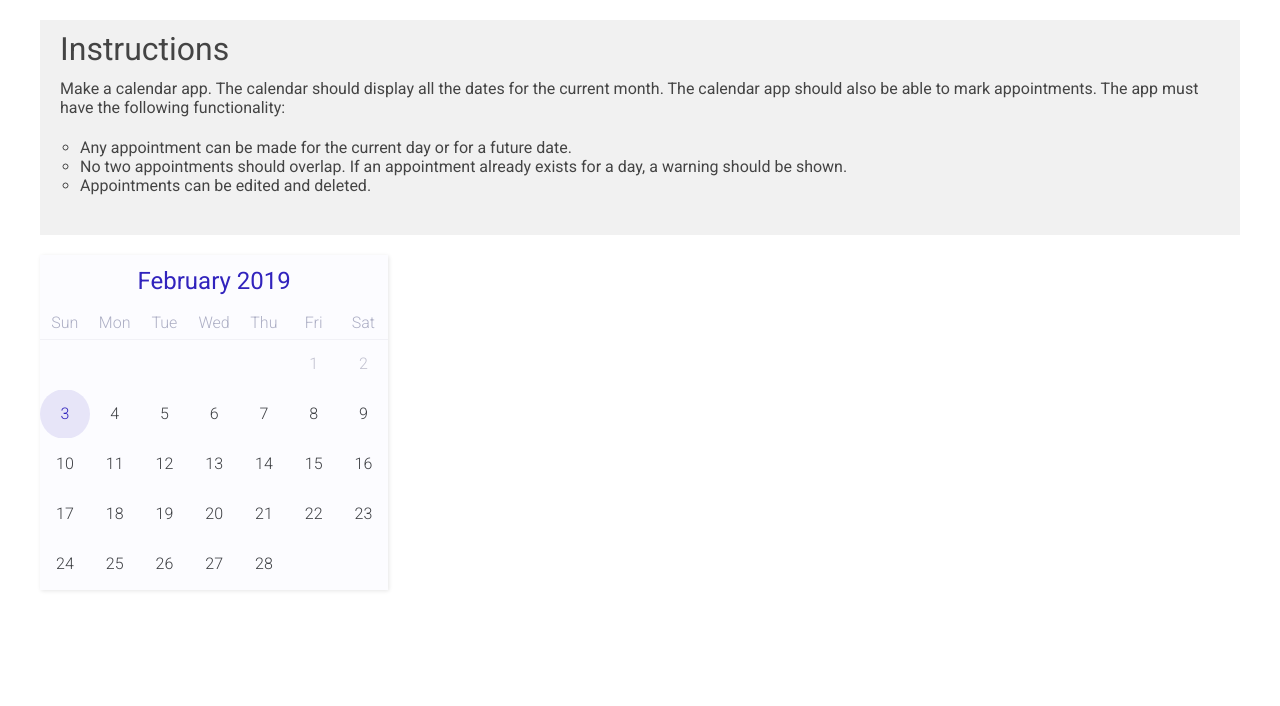
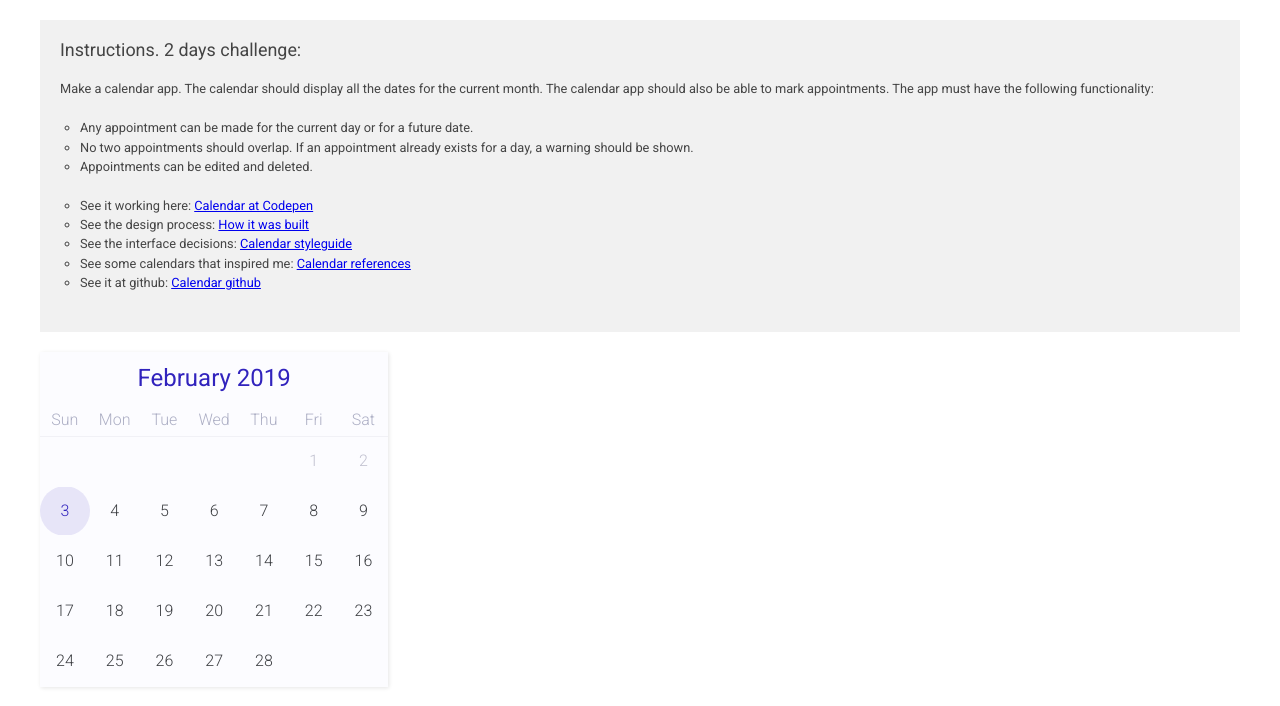
Before and after one commit to lbrezende/calendarapp, a plain HTML site: page index.html in a window 1280 px wide. Drawn offline with nearby package versions, Linux system fonts and the light colour scheme.

Commit message:
Some documentation at readme file

```diff
--- a/css/calendar.css
+++ b/css/calendar.css
@@ -70,7 +70,7 @@ body {
 }
 
 h1 {
-	font-size: 2em;
+	font-size: 1.4em;
 	margin-bottom: 20px
 }
 
@@ -79,6 +79,12 @@ p, ul {
 	margin-bottom: 20px;
 }
 
+div.instructions {
+	font-size:0.8em;
+}
+
+
+
 li {
 	list-style: circle;
 	margin-left: 20px;
@@ -86,6 +92,7 @@ li {
 
 .container {
 	max-width: 1200px;
+	margin-top:30px;
 	margin: 0 auto;
 }
 
@@ -501,3 +508,10 @@ Animations
     opacity: 0;
   }
 }
+
+
+/*****************************************************************
+Thanks for reading!
+
+Find me at lbrezende@gmail.com
+****************************************************************/
--- a/index.html
+++ b/index.html
@@ -1,12 +1,27 @@
 <!--
 index.html
-author:	Leandro Rezende
+author:	Leandro Rezende - Product Designer
+leandrorezende
 date: feb 3, 2019
 
-Using jQuery with JSON to create a calendar and main actions like
-update, create, delete and list
+Find me at lbrezende@gmail.com
+Resume: http://bit.ly/leandrorezendeux
 
+# Demo
+
+[See it working!](http://bit.ly/calendarcodepen)
+
+Using jQuery with JSON to create a calendar and main actions like update, create, delete and list
 License: none (public domain)
+-->
+
+<!--
+Instructions. 2 days challenge:
+Make a calendar app. The calendar should display all the dates for the current month. The calendar app should also be able to mark appointments. The app must have the following functionality:
+
+Any appointment can be made for the current day or for a future date.
+No two appointments should overlap. If an appointment already exists for a day, a warning should be shown.
+Appointments can be edited and deleted.
 -->
 
 <!doctype html>
@@ -16,23 +31,20 @@ License: none (public domain)
 		<title>Calendar App</title>
 		<link rel="stylesheet" href="css/calendar.css">
 		<link href="https://fonts.googleapis.com/css?family=Roboto:300,400" rel="stylesheet">
-	</head>
-	<body>
 		<script
   src="https://code.jquery.com/jquery-2.2.4.min.js"
   integrity="sha256-BbhdlvQf/xTY9gja0Dq3HiwQF8LaCRTXxZKRutelT44="
   crossorigin="anonymous"></script>
 		<script src="js/calendar.js"></script>
-	</body>
-</html>
-
+	</head>
+	<body>
 	<!--
 	Instructions at Hacker Hank
 	-->
 
 		<div class="container">
 			<div class="instructions">
-		<h1>Instructions</h1>
+				<h1>Instructions. 2 days challenge:</h1>
 
 				<p>Make a <em>calendar app</em>. The calendar should display all the dates for the current month. The calendar app should also be able to mark appointments. The app must have the following functionality:</p>
 
@@ -40,6 +52,13 @@ Instructions at Hacker Hank
 					<li>Any appointment can be made for the current day or for a future date.</li>
 					<li>No two appointments should overlap. If an&nbsp;appointment already&nbsp;exists for a day, a warning should be shown.</li>
 					<li>Appointments can be edited and deleted.</li>
+				</ul>
+				<ul>
+					<li>See it working here: <a target="_blank" href="http://bit.ly/calendarcodepen">Calendar at Codepen</a></li>
+					<li>See the design process: <a target="_blank" href="http://bit.ly/calendarprocess">How it was built</a></li>
+					<li>See the interface decisions: <a target="_blank" href="http://bit.ly/calendarstyle">Calendar styleguide</a></li>
+					<li>See some calendars that inspired me: <a target="_blank" href="http://bit.ly/calendarreferences">Calendar references</a></li>
+					<li>See it at github: <a target="_blank" href="http://bit.ly/calendargithub">Calendar github</a></li>
 				</ul>
 			</div>
 
@@ -49,6 +68,7 @@ Render the magic calendar
 
 			<div id="calendarArea"></div>
 			<div id="calendarDetailsArea"></div>
+		</div>
 
-
-</div>
+	</body>
+</html>
--- a/js/calendar.js
+++ b/js/calendar.js
@@ -455,10 +455,10 @@ $(document).ready(function(){
 });
 
 /*****************************************************************
-Thanks for reading! I am available to work abroad.
+Thanks for reading!
 
 This is not an amazing javascript. Not great archtecture...
-but I rock as UX & UI Designer and Product Management!
+but I rock as UX & UI Designer and Product Manager!
 
 Find me at lbrezende@gmail.com
 ****************************************************************/
```
Also changed, not shown: 1 other file. Lines whose indentation alone changed are shown as unchanged.
